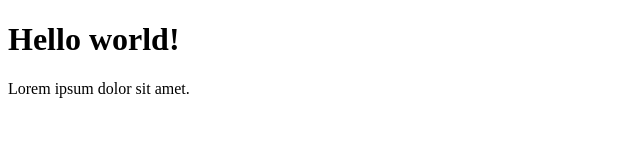
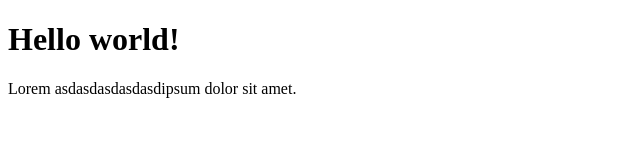
Before and after one commit to MurodullayevZafarbek/test-67, a plain HTML site: page index.html in a window 1280 px wide. Shown: the whole page, without its empty margins (0-640 px from the left). Drawn offline with Linux system fonts and the light colour scheme.

Commit message:
asdasdasdasd

```diff
--- a/index.html
+++ b/index.html
@@ -9,7 +9,7 @@
 
 <body>
     <h1>Hello world!</h1>
-    <p>Lorem ipsum dolor sit amet.</p>
+    <p>Lorem asdasdasdasdasdipsum dolor sit amet.</p>
 </body>
 
 </html>
```
